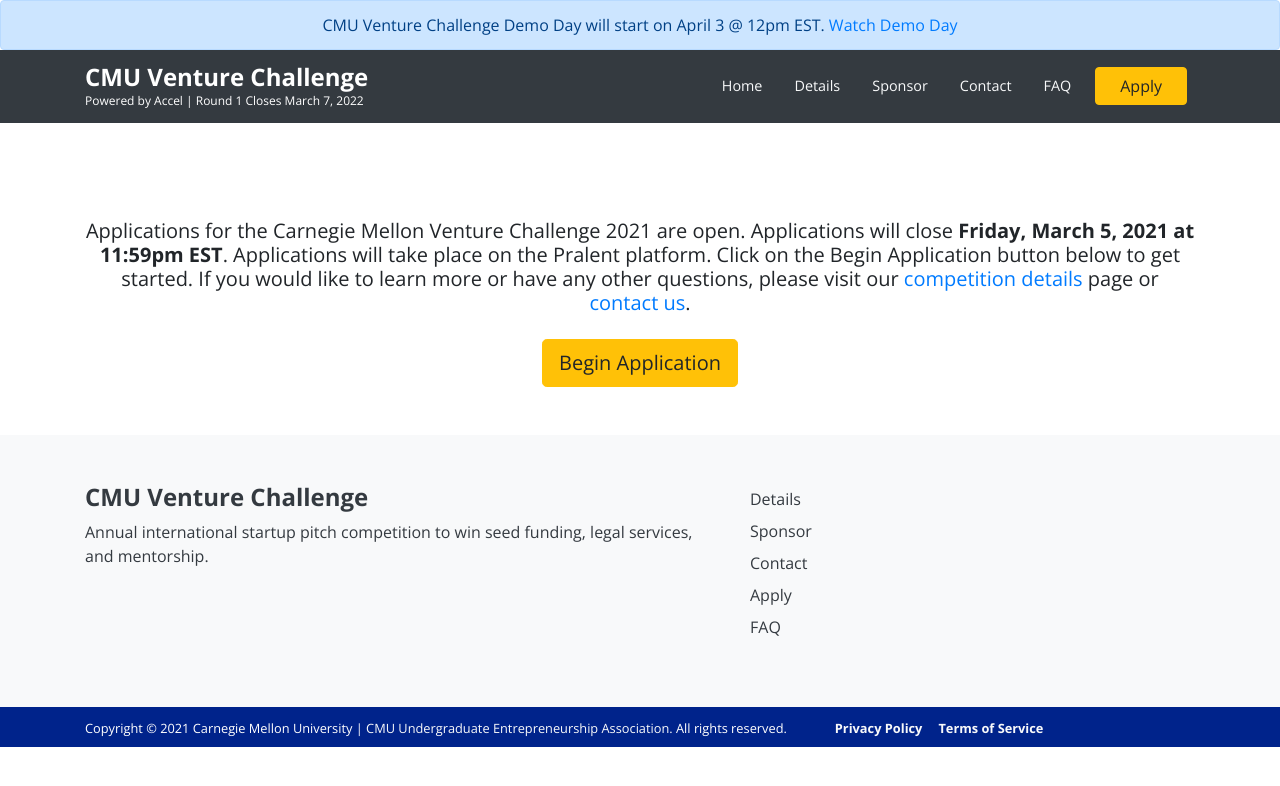
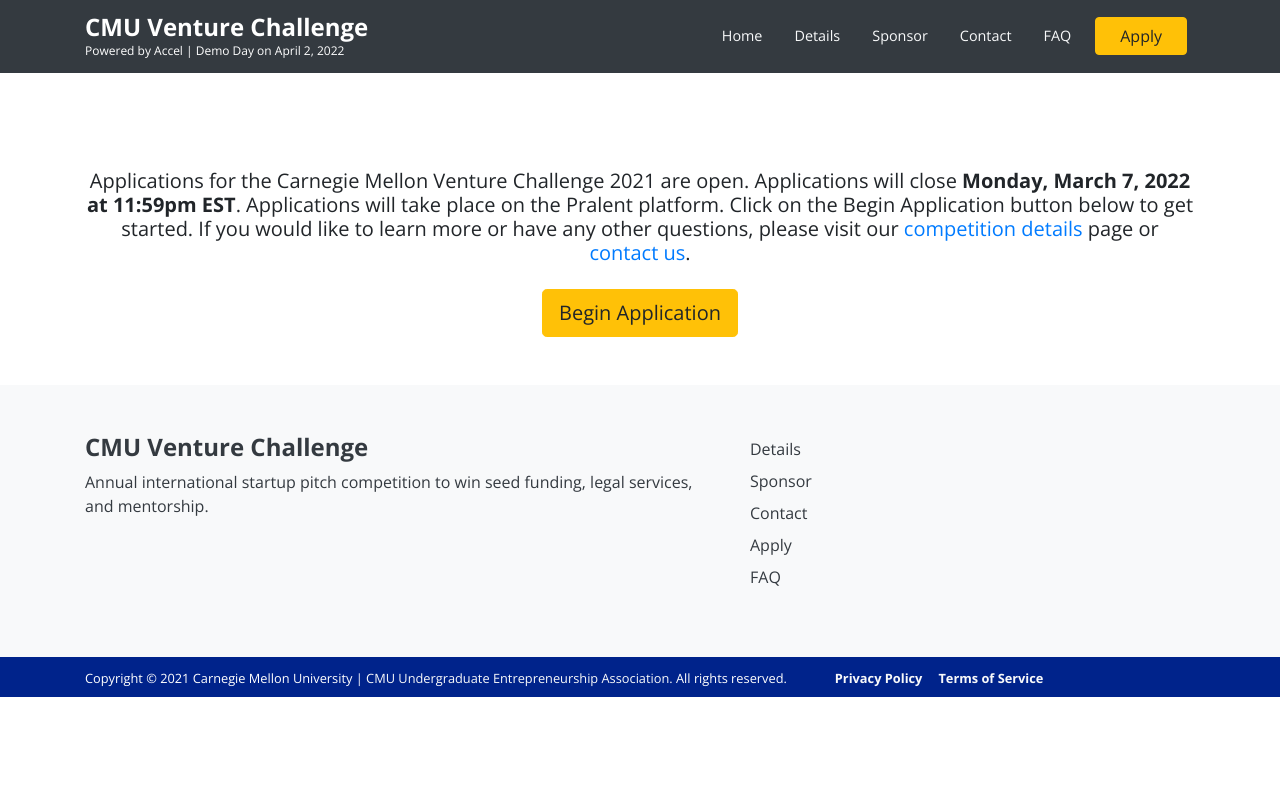
Before and after one commit to carnegieuea/cmuvc_2.0, a React (Create React App) app: page /apply in a window 1280 px wide. Shown: the top 786 px of the page. Built offline with nearby package versions, Linux system fonts and the light colour scheme.

Commit message:
alert removed, dates updated

```diff
--- a/src/containers/alert/index.js
+++ b/src/containers/alert/index.js
@@ -3,6 +3,7 @@
 import { Alert } from "reactstrap";
 
 const AlertMsg = ({ display }) => {
+  return null;
   return (
     <Alert
       color="primary"
--- a/src/containers/apply/Apply.js
+++ b/src/containers/apply/Apply.js
@@ -8,7 +8,7 @@
       <h5 className="pt-md-5 pb-md-3">
         Applications for the Carnegie Mellon Venture Challenge 2021 are open.
         Applications will close{" "}
-        <strong>Friday, March 5, 2021 at 11:59pm EST</strong>. Applications will
+        <strong>Monday, March 7, 2022 at 11:59pm EST</strong>. Applications will
         take place on the Pralent platform. Click on the Begin Application
         button below to get started. If you would like to learn more or have any
         other questions, please visit our{" "}
--- a/src/containers/home/Explore.js
+++ b/src/containers/home/Explore.js
@@ -30,7 +30,7 @@
           <Col md="4" className="py-md-0 py-5">
             <h6 className="font-weight-bold">SCHEDULE OF EVENTS (EST)</h6>
             <ul className="list-unstyled font-weight-bold text-info">
-              <li className="py-1">12pm : Introductions + Keynote with Michael Seibel</li>
+              <li className="py-1">12pm : Introductions + Keynote speaker TBA</li>
               <li className="py-1">12:30pm : Startup Pitches (Part I)</li>
               <li className="py-1">2:00pm : Lunch Break</li>
               <li className="py-1">2:30pm : Startup Pitches (Part II)</li>
--- a/src/containers/home/Speaker.js
+++ b/src/containers/home/Speaker.js
@@ -8,7 +8,7 @@
         <Container className="py-md-5 py-3">
             <Row className="py-md-5 py-2">
                 <Col lg="7">
-                    <p className="lead text-uppercase">Keynote Speaker</p>
+                    <p className="lead text-uppercase">2021 Keynote Speaker</p>
                     <h1 className="font-weight-bold">
                         Michael Seibel
                     </h1>
--- a/src/containers/navbar/Navbar.js
+++ b/src/containers/navbar/Navbar.js
@@ -33,7 +33,7 @@
           <NavbarBrand tag={Link} to="/" className="text-white">
             <h4 className="mb-0 font-weight-bold">CMU Venture Challenge</h4>
             <p className="mb-0" style={{ fontSize: "0.75rem" }}>
-              Powered by Accel | Round 1 Closes March 7, 2022
+              Powered by Accel | Demo Day on April 2, 2022
             </p>
           </NavbarBrand>
           <NavbarToggler onClick={this.toggle} className="border-0" />
```
